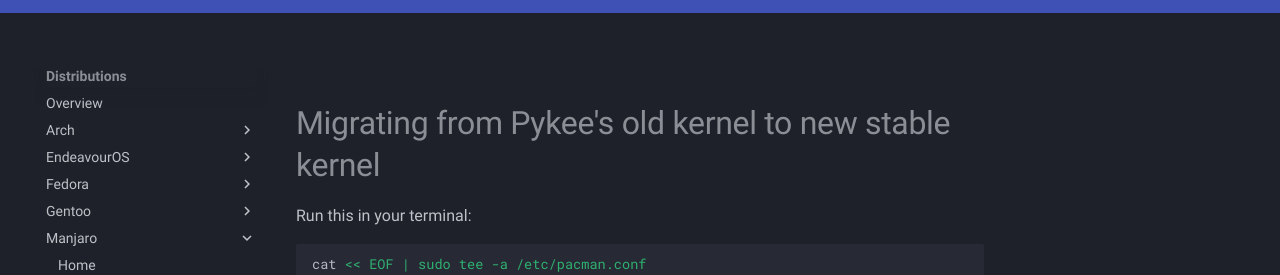
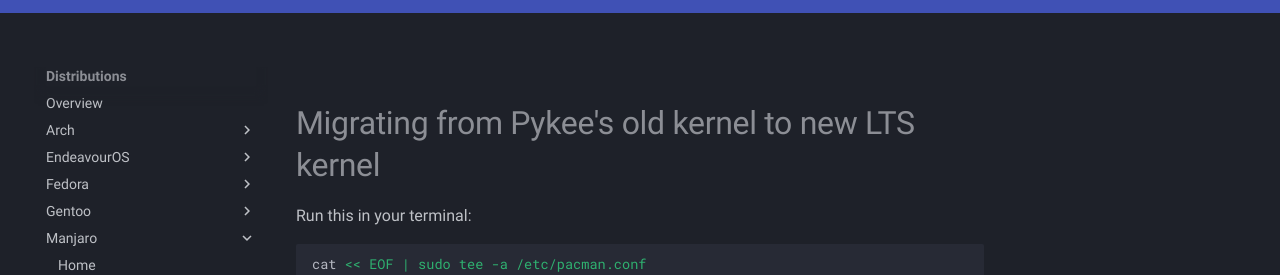
Before and after one commit to t2linux/wiki, an MkDocs documentation site: the page built from docs/distributions/manjaro/faq.md, in a window 1280 px wide and 1319 px high. Shown: the part 129-404 px from the top of the window. Built offline with MkDocs 1.6.1 and Material for MkDocs 9.7.7, drawn with Linux system fonts in a browser that asks for light colours; comment, search, counter and statistics services are not loaded.

Commit message:
Consistent word

```diff
--- a/docs/distributions/manjaro/faq.md
+++ b/docs/distributions/manjaro/faq.md
@@ -1,4 +1,4 @@
-# Migrating from Pykee's old kernel to new stable kernel
+# Migrating from Pykee's old kernel to new LTS kernel
 
 Run this in your terminal:
 
```
